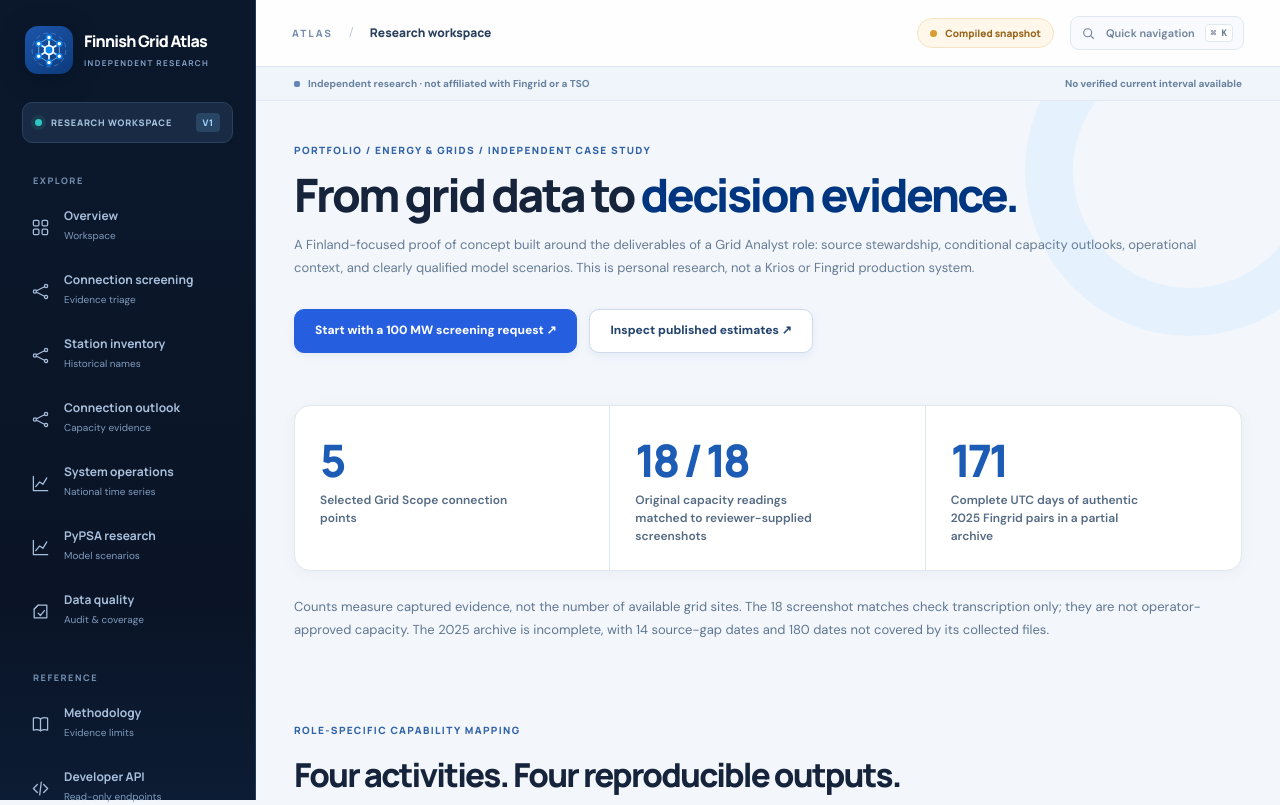
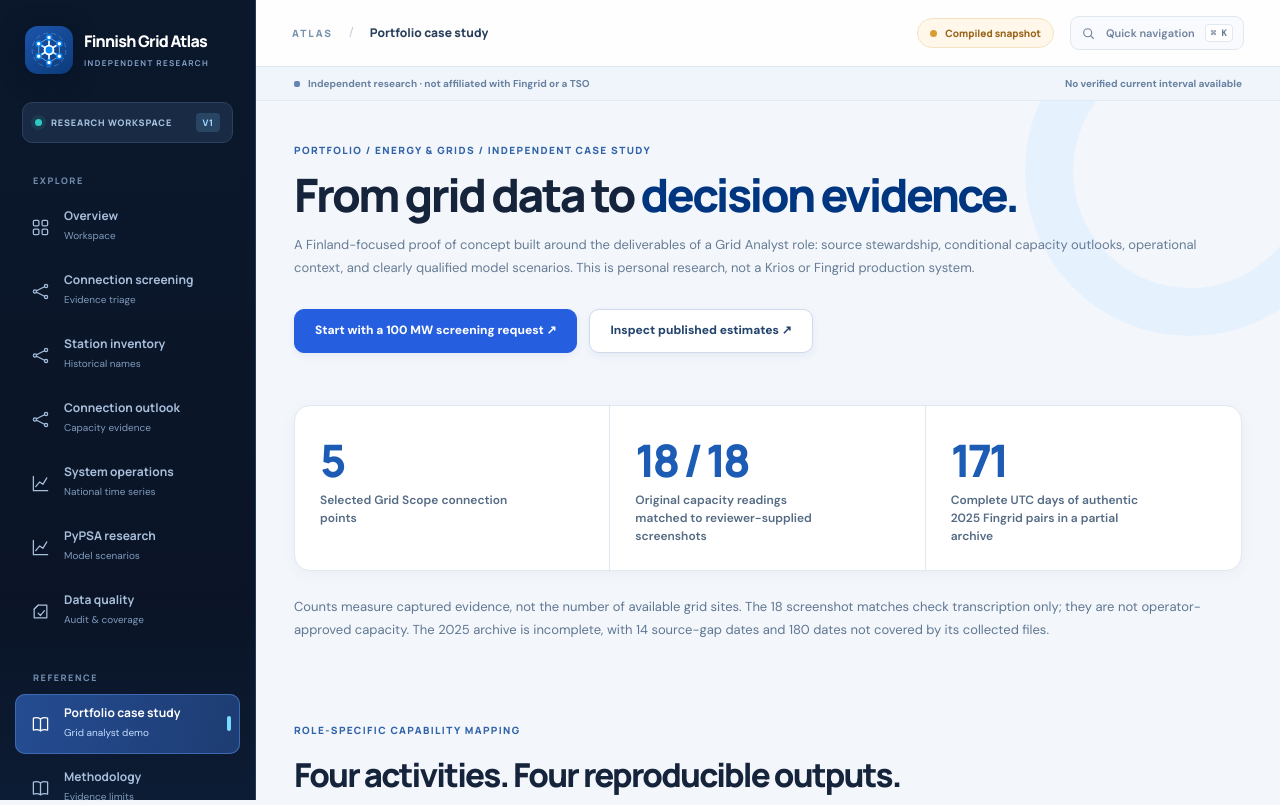
Before and after one commit to abhijith-sivaprasadan/finnish-grid-connection-evidence, a Next.js app in the folder website/: page /case-study in a window 1280 px wide. Shown: the top 805 px of the page. Built offline with nearby package versions, Linux system fonts and the light colour scheme.

Commit message:
Navigation: link role-aligned portfolio case study

```diff
--- a/website/src/components/dashboard-shell.tsx
+++ b/website/src/components/dashboard-shell.tsx
@@ -13,6 +13,7 @@ const nav = [
   {href:"/operations",label:"System operations",hint:"National time series",icon:"chart",group:"EXPLORE"},
   {href:"/analysis",label:"PyPSA research",hint:"Model scenarios",icon:"chart",group:"EXPLORE"},
   {href:"/quality",label:"Data quality",hint:"Audit & coverage",icon:"check",group:"EXPLORE"},
+  {href:"/case-study",label:"Portfolio case study",hint:"Grid analyst demo",icon:"book",group:"REFERENCE"},
   {href:"/method",label:"Methodology",hint:"Evidence limits",icon:"book",group:"REFERENCE"},
   {href:"/api",label:"Developer API",hint:"Read-only endpoints",icon:"code",group:"REFERENCE"}
 ] as const;
```
